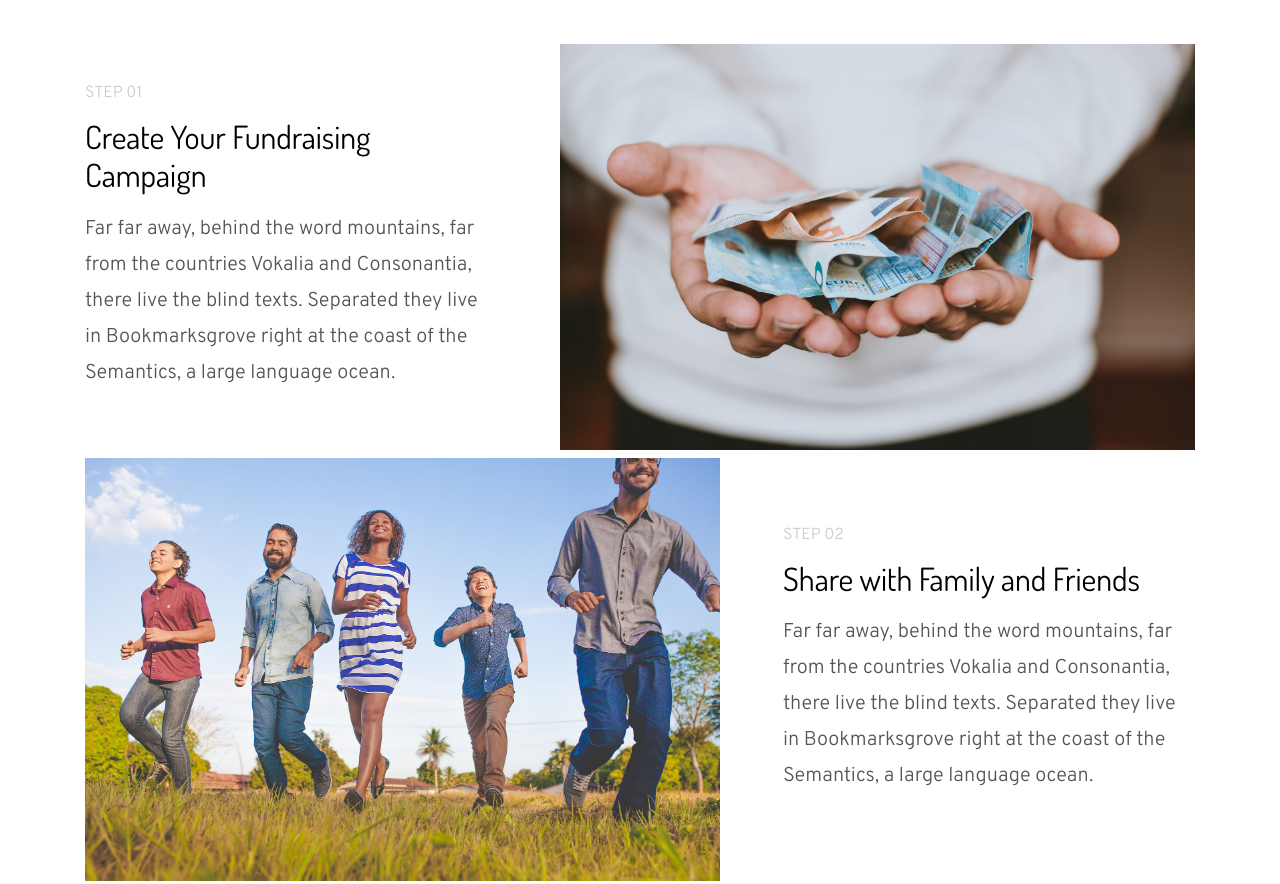
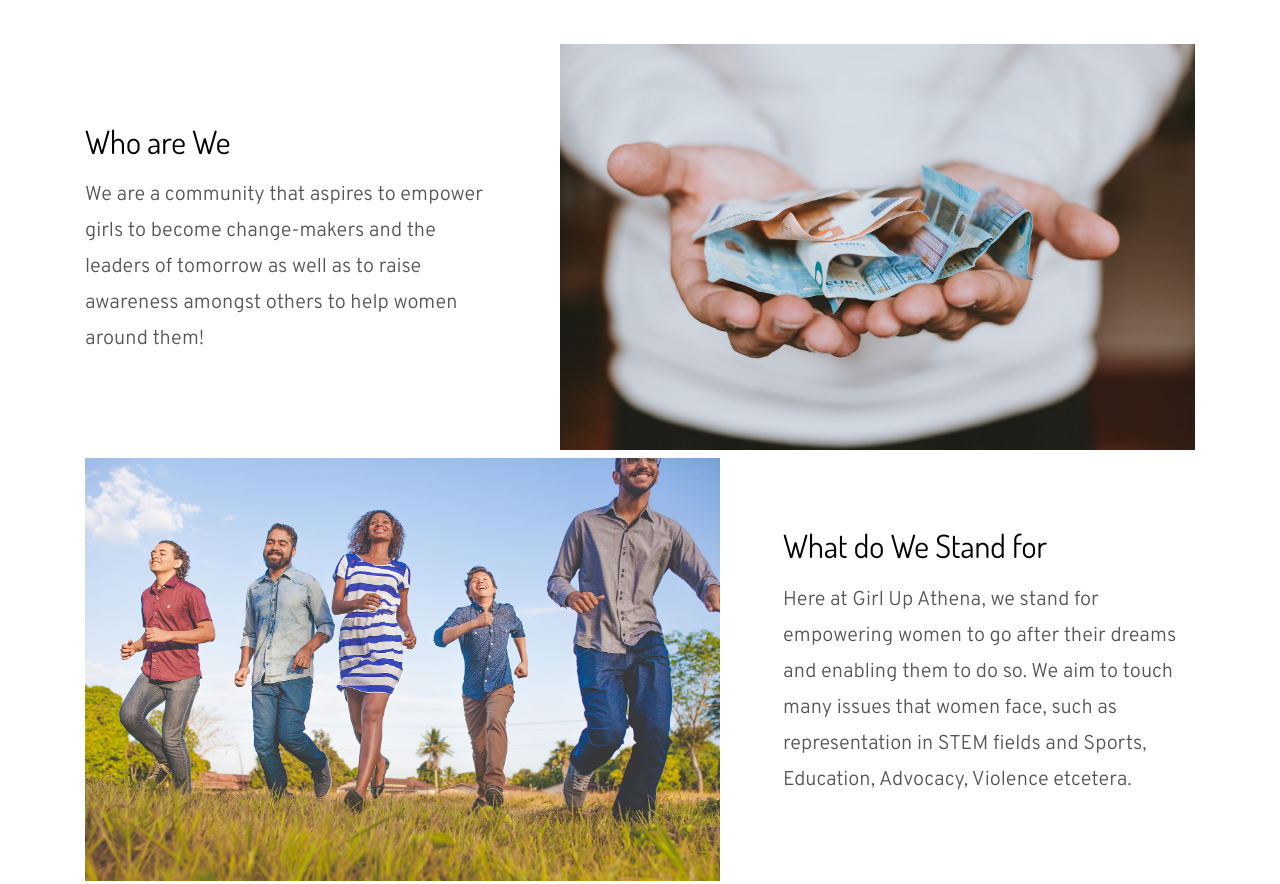
Before and after one commit to SuyogM7/GirlUpAthena, a plain HTML site: page how-it-works.html in a window 1280 px wide. Shown: the part 720-1604 px from the top of the page. Drawn offline with Linux system fonts and the light colour scheme; some packages are replaced by stand-ins of ours; no server answers; files whose address does not match are found by name.

Commit message:
Update how-it-works.html

```diff
--- a/how-it-works.html
+++ b/how-it-works.html
@@ -49,7 +49,7 @@
 
   <div class="block-31" style="position: relative;">
     <div class="owl-carousel loop-block-31 ">
-      <div class="block-30 block-30-sm item" style="background-image: url('images/1.jpg');" data-stellar-background-ratio="0.5">
+      <div class="block-30 block-30-sm item" style="background-image: url('images/bg_1.jpg');" data-stellar-background-ratio="0.5">
         <div class="container">
           <div class="row align-items-center justify-content-center text-center">
             <div class="col-md-7">
@@ -74,11 +74,13 @@
         <div class="col-md-5 pr-md-5 mb-5 order-md-1">
           <div class="block-41">
             <div class="block-41-subheading d-flex">
-              <div class="block-41-number">Step 01</div>
+              <div class="block-41-number"></div>
             </div>
-            <h2 class="block-41-heading mb-3">Create Your Fundraising Campaign</h2>
+            <h2 class="block-41-heading mb-3">Who are We</h2>
             <div class="block-41-text">
-              <p>Far far away, behind the word mountains, far from the countries Vokalia and Consonantia, there live the blind texts. Separated they live in Bookmarksgrove right at the coast of the Semantics, a large language ocean.</p>
+              <p>
+We are a community that aspires to empower girls to become change-makers and the leaders of tomorrow as well as to raise awareness amongst others to help women around them!
+              </p>
             </div>
           </div>
         </div>
@@ -93,11 +95,12 @@
         <div class="col-md-5 pl-md-5 mb-5">
           <div class="block-41">
             <div class="block-41-subheading d-flex">
-              <div class="block-41-number">Step 02</div>
+              <div class="block-41-number"></div>
             </div>
-            <h2 class="block-41-heading mb-3">Share with Family and Friends</h2>
+            <h2 class="block-41-heading mb-3">What do We Stand for</h2>
             <div class="block-41-text">
-              <p>Far far away, behind the word mountains, far from the countries Vokalia and Consonantia, there live the blind texts. Separated they live in Bookmarksgrove right at the coast of the Semantics, a large language ocean.</p>
+              <p>Here at Girl Up Athena, we stand for empowering women to go after their dreams and enabling them to do so.
+We aim to touch many issues that women face, such as representation in STEM fields and Sports, Education, Advocacy, Violence etcetera.</p>
             </div>
           </div>
         </div>
```
